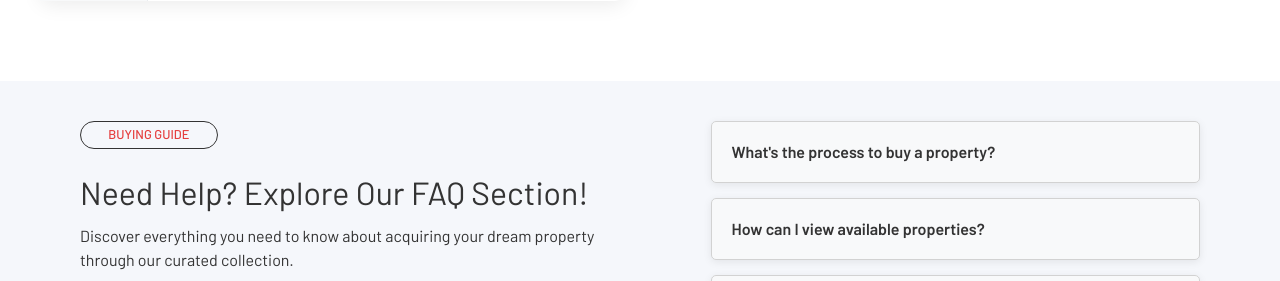
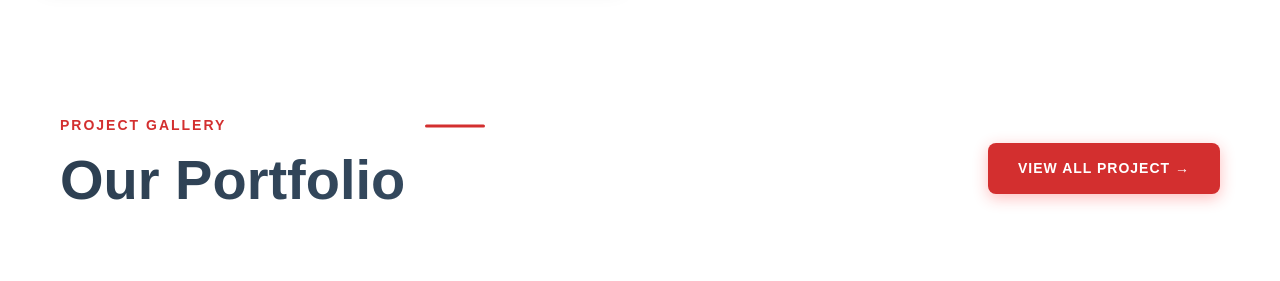
Before and after one commit to Abdulai059/Ltech-Homes, a PHP site: page / in a window 1280 px wide. Shown: the part 1855-2136 px from the top of the page. Run offline with PHP 8.4, Linux system fonts and the light colour scheme.

Commit message:
Updated project with latest changes

```diff
--- /dev/null
+++ b/about-us/portfolio.php
@@ -0,0 +1,94 @@
+<div class="port-container">
+    <div class="port-header">
+        <div class="title-section">
+            <div class="project-label">Project Gallery</div>
+            <h1 class="main-title">Our Portfolio</h1>
+        </div>
+        <button class="view-all-btn" onclick="viewAllProjects()">
+            VIEW ALL PROJECT →
+        </button>
+    </div>
+
+    <div class="portfolio-swiper swiper-container">
+        <div class="swiper-wrapper">
+            <div class="swiper-slide">
+                <div class="project-card" onclick="viewProject('prime-oikos')">
+                    <div class="project-image project-1">
+                        <div class="add-icon">+</div>
+                    </div>
+                    <div class="project-info">
+                        <div class="project-location">Lakowe, Golf Course</div>
+                        <div class="project-name">Prime Oikos Estate</div>
+                    </div>
+                </div>
+            </div>
+
+            <div class="swiper-slide">
+                <div class="project-card" onclick="viewProject('annapolis-court')">
+                    <div class="project-image project-2">
+                        <div class="add-icon">+</div>
+                    </div>
+                    <div class="project-info">
+                        <div class="project-location">Ibeju Lekki</div>
+                        <div class="project-name">Annapolis Court</div>
+                    </div>
+                </div>
+            </div>
+
+            <div class="swiper-slide">
+                <div class="project-card" onclick="viewProject('idera-residential')">
+                    <div class="project-image project-3">
+                        <div class="add-icon">+</div>
+                    </div>
+                    <div class="project-info">
+                        <div class="project-location">Lekki</div>
+                        <div class="project-name">Idera Residential Scheme</div>
+                    </div>
+                </div>
+            </div>
+
+            <div class="swiper-slide">
+                <div class="project-card" onclick="viewProject('golden-heights')">
+                    <div class="project-image project-4">
+                        <div class="add-icon">+</div>
+                    </div>
+                    <div class="project-info">
+                        <div class="project-location">Victoria Island</div>
+                        <div class="project-name">Golden Heights Towers</div>
+                    </div>
+                </div>
+            </div>
+
+            <div class="swiper-slide">
+                <div class="project-card" onclick="viewProject('emerald-gardens')">
+                    <div class="project-image project-5">
+                        <div class="add-icon">+</div>
+                    </div>
+                    <div class="project-info">
+                        <div class="project-location">Ajah</div>
+                        <div class="project-name">Emerald Gardens</div>
+                    </div>
+                </div>
+            </div>
+
+            <div class="swiper-slide">
+                <div class="project-card" onclick="viewProject('royal-terraces')">
+                    <div class="project-image project-6">
+                        <div class="add-icon">+</div>
+                    </div>
+                    <div class="project-info">
+                        <div class="project-location">Banana Island</div>
+                        <div class="project-name">Royal Terraces</div>
+                    </div>
+                </div>
+            </div>
+        </div>
+
+        <!-- Navigation buttons -->
+        <div class="swiper-button-next"></div>
+        <div class="swiper-button-prev"></div>
+
+        <!-- Pagination -->
+        <div class="swiper-pagination"></div>
+    </div>
+</div>
--- a/assets/css/carrer.css
+++ b/assets/css/carrer.css
@@ -144,10 +144,11 @@
   }
 
   .job-header p {
-    font-size: 1rem;
+    font-size: 0.9rem;
   }
   .job-description {
     font-size: 0.95rem;
+    text-align: center;
   }
 
   .job-card {
--- a/assets/css/main.css
+++ b/assets/css/main.css
@@ -616,7 +616,7 @@ HERO SECTION STYLING
     margin: 0;
     width: 100%;
     order: 1;
-    text-align: left !important;
+    text-align: center !important;
     padding-left: 0;
   }
 
@@ -634,6 +634,7 @@ HERO SECTION STYLING
   .purpose-slide {
     font-size: 1rem !important;
     font-style: normal !important;
+    text-align: center !important;
   }
 
   .hero-content {
--- /dev/null
+++ b/assets/css/portfolio.css
@@ -0,0 +1,348 @@
+:root {
+    --primary-color: #d32f2f;
+    --secondary-color: #666;
+    --bg-color: #fff;
+    --light-bg: #f8f9fa;
+    --text-color: #333;
+    --light-text: #7f8c8d;
+    --defaut-light-text: #6c757d;
+    --dark-header-text: #2c3e50;
+  }
+
+.portfolio-section {
+  font-family: "Arial", sans-serif;
+  margin-top: 0.5rem;
+  padding: 40px 20px;
+}
+
+.port-container {
+  max-width: 1200px;
+  margin: 0 auto;
+  background: transparent;
+  border: none;
+}
+
+.port-header {
+  display: flex;
+  justify-content: space-between;
+  align-items: center;
+  margin: 0 20px 60px;
+}
+
+.title-section {
+  display: flex;
+  flex-direction: column;
+  gap: 10px;
+}
+
+.project-label {
+  font-size: 14px;
+  font-weight: 600;
+  /* color: #e6b800; */
+  color: var(--primary-color);
+  text-transform: uppercase;
+  letter-spacing: 2px;
+  position: relative;
+}
+
+.project-label::after {
+  content: "";
+  position: absolute;
+  right: -80px;
+  top: 50%;
+  transform: translateY(-50%);
+  width: 60px;
+  height: 3px;
+  background: #d32f2f;
+  /* background: linear-gradient(90deg, #e6b800, #ffd700); */
+  border-radius: 2px;
+}
+
+.main-title {
+  font-size: 3.5rem;
+  font-weight: 800;
+  color: #2c3e50;
+  background: linear-gradient(135deg, #2c3e50, #34495e);
+  -webkit-background-clip: text;
+  -webkit-text-fill-color: transparent;
+  background-clip: text;
+}
+
+.view-all-btn {
+  /* background: linear-gradient(135deg, #e6b800, #ffd700); */
+  background-color: #d32f2f;
+  color: white;
+  border: none;
+  padding: 15px 30px;
+  font-size: 14px;
+  font-weight: 600;
+  text-transform: uppercase;
+  letter-spacing: 1px;
+  border-radius: 8px;
+  cursor: pointer;
+  transition: all 0.3s ease;
+  box-shadow: 0 4px 15px rgba(255, 38, 38, 0.3);
+  /* box-shadow: 0 4px 15px rgba(230, 184, 0, 0.3); */
+  position: relative;
+  overflow: hidden;
+}
+
+.view-all-btn::before {
+  content: "";
+  position: absolute;
+  top: 0;
+  left: -100%;
+  width: 100%;
+  height: 100%;
+  background: linear-gradient(
+    90deg,
+    transparent,
+    rgba(255, 255, 255, 0.3),
+    transparent
+  );
+  transition: left 0.5s ease;
+}
+
+.view-all-btn:hover {
+  transform: translateY(-2px);
+  box-shadow: 0 8px 25px rgba(230, 184, 0, 0.4);
+}
+
+.view-all-btn:hover::before {
+  left: 100%;
+}
+
+/* Unique portfolio swiper selectors */
+.portfolio-swiper {
+  margin-top: 40px;
+  padding-bottom: 50px;
+  overflow: hidden;
+}
+
+.portfolio-swiper .swiper-slide {
+  width: 370px;
+  height: 480px;
+  flex-shrink: 0;
+  transition: transform 0.5s cubic-bezier(0.25, 0.1, 0.25, 1);
+}
+
+.portfolio-swiper .swiper-wrapper {
+  display: flex;
+  align-items: stretch;
+  padding: 10px 0;
+}
+
+.project-card {
+  border-radius: 10px;
+  overflow: hidden;
+  transition: all 0.4s ease;
+  position: relative;
+  cursor: pointer;
+  height: 100%;
+  box-shadow: 0 2px 5px rgba(0, 0, 0, 0.15);
+}
+
+.project-card:hover {
+  transform: translateY(-10px);
+}
+
+.project-image {
+  width: 100%;
+  height: 350px;
+  background-size: cover;
+  background-position: center;
+  position: relative;
+}
+
+.project-image::before {
+  content: "";
+  position: absolute;
+  top: 0;
+  left: 0;
+  right: 0;
+  bottom: 0;
+  background: linear-gradient(
+    45deg,
+    rgba(44, 62, 80, 0.3),
+    rgba(52, 73, 94, 0.1)
+  );
+  opacity: 0;
+  transition: opacity 0.3s ease;
+}
+
+.project-card:hover .project-image::before {
+  opacity: 1;
+}
+
+.project-1 {
+  background-image: url("https://res.cloudinary.com/ltect-homes/image/upload/v1751654661/project_1_5_di4xqz.jpg");
+}
+.project-2 {
+  background-image: url("https://res.cloudinary.com/ltect-homes/image/upload/v1751654661/project_1_5_di4xqz.jpg");
+}
+.project-3 {
+  background-image: url("https://res.cloudinary.com/ltect-homes/image/upload/v1751654661/project_1_5_di4xqz.jpg");
+}
+.project-4 {
+  background-image: url("https://res.cloudinary.com/ltect-homes/image/upload/v1751654661/project_1_5_di4xqz.jpg");
+}
+.project-5 {
+  background-image: url("https://res.cloudinary.com/ltect-homes/image/upload/v1751654661/project_1_5_di4xqz.jpg");
+}
+.project-6 {
+  background-image: url("https://res.cloudinary.com/ltect-homes/image/upload/v1751654661/project_1_5_di4xqz.jpg");
+}
+
+.add-icon {
+  position: absolute;
+  bottom: 20px;
+  right: 20px;
+  width: 40px;
+  height: 40px;
+  background: var(--primary-color);
+  /* background: linear-gradient(135deg, #e6b800, #ffd700); */
+  border-radius: 50%;
+  display: flex;
+  align-items: center;
+  justify-content: center;
+  color: white;
+  font-size: 20px;
+  font-weight: bold;
+  box-shadow: 0 4px 15px rgba(230, 184, 0, 0.3);
+  transition: all 0.3s ease;
+}
+
+.add-icon:hover {
+  transform: scale(1.1);
+  box-shadow: 0 6px 20px rgba(230, 184, 0, 0.4);
+}
+
+.project-info {
+  padding: 25px;
+  overflow: hidden;
+  background: linear-gradient(135deg, #ffffff, #f8f9fa);
+}
+
+.project-location {
+  color: #7f8c8d;
+  font-size: 12px;
+  margin-bottom: 6px;
+  font-weight: 500;
+}
+
+.project-name {
+  font-size: 18px;
+  font-weight: 700;
+  color: #2c3e50;
+  margin-bottom: 15px;
+  background: linear-gradient(135deg, #2c3e50, #34495e);
+  -webkit-background-clip: text;
+  -webkit-text-fill-color: transparent;
+  background-clip: text;
+}
+
+/* Swiper customization with unique parent selector */
+.portfolio-swiper .swiper-pagination {
+  position: static !important;
+  margin-top: 30px;
+}
+
+.portfolio-swiper .swiper-pagination-bullet {
+  width: 7px;
+  height: 7px;
+  /* background: #e6b800; */
+  background: var(--primary-color);
+  opacity: 0.3;
+  transition: all 0.3s ease;
+}
+
+.portfolio-swiper .swiper-pagination-bullet-active {
+  opacity: 1;
+  transform: scale(1.2);
+}
+
+/* .portfolio-swiper .swiper-button-next,
+.portfolio-swiper .swiper-button-prev {
+  color: #e6b800;
+  background: rgba(255, 255, 255, 0.9);
+  border-radius: 50%;
+  width: 40px;
+  height: 40px;
+  margin-top: -20px;
+  box-shadow: 0 4px 15px rgba(0, 0, 0, 0.1);
+  transition: all 0.3s ease;
+} */
+
+.portfolio-swiper .swiper-button-next,
+  .portfolio-swiper .swiper-button-prev {
+    display: none;
+  }
+
+
+.portfolio-swiper .swiper-button-next:hover,
+.portfolio-swiper .swiper-button-prev:hover {
+  background: rgba(255, 255, 255, 1);
+  transform: scale(1.1);
+}
+
+.portfolio-swiper .swiper-button-next::after,
+.portfolio-swiper .swiper-button-prev::after {
+  font-size: 16px;
+  font-weight: bold;
+}
+
+@media (max-width: 768px) {
+  .port-header {
+    flex-direction: column;
+    gap: 30px;
+    text-align: start;
+    justify-content: flex-start;
+    align-items: flex-start;
+    margin: 0 5px;
+  }
+
+  .main-title {
+    font-size: 2rem;
+  }
+
+  .project-label::after {
+    content: "";
+  position: absolute;
+  right: -40px;
+  top: 50%;
+  transform: translateY(-50%);
+  width: 40px;
+  height: 2px;
+  background: #d32f2f;
+  /* background: linear-gradient(90deg, #e6b800, #ffd700); */
+  border-radius: 2px;
+  }
+
+  .portfolio-swiper .swiper-button-next,
+  .portfolio-swiper .swiper-button-prev {
+    display: none;
+  }
+
+  .portfolio-swiper .swiper-slide {
+    width: 80%;
+    margin: 0 auto;
+    padding: 10px;
+    height: 450px;
+  }
+
+  .portfolio-swiper .swiper-slide-active {
+    transform: scale(1);
+  }
+
+  .project-image {
+    width: 100%;
+    height: 300px;
+  }
+
+  .portfolio-swiper .swiper-pagination {
+    position: static !important;
+    margin-top: 15px;
+  }
+
+
+}
--- a/assets/css/why-choose-us.css
+++ b/assets/css/why-choose-us.css
@@ -86,9 +86,9 @@ Table of content:
 }
 
 .wcd-description {
-  color: var(--text-color-light);
-  font-size: 1.02rem;
-  line-height: 1.8;
+  color: #6c757d;
+  font-size: 1.01rem;
+  line-height: 1.6;
   margin-bottom: 35px;
   max-width: 100%;
   text-align: left;
--- /dev/null
+++ b/assets/js/portfolio.js
@@ -0,0 +1,37 @@
+document.addEventListener("DOMContentLoaded", function () {
+  // Initialize Swiper
+  const swiper = new Swiper(".portfolio-swiper", {
+    slidesPerView: "auto",
+    spaceBetween: 25,
+    centeredSlides: true,
+    loop: true,
+    autoplay: {
+      delay: 5000,
+      disableOnInteraction: false,
+    },
+    pagination: {
+      el: ".swiper-pagination",
+      clickable: true,
+    },
+    navigation: {
+      nextEl: ".swiper-button-next",
+      prevEl: ".swiper-button-prev",
+    },
+    breakpoints: {
+      0: { slidesPerView: 1, spaceBetween: 20 },
+      768: { slidesPerView: "auto", spaceBetween: 30 },
+    },
+  });
+
+  // Project view function
+  window.viewProject = function (projectId) {
+    console.log("Viewing project:", projectId);
+    // Your implementation
+  };
+
+  // View all projects function
+  window.viewAllProjects = function () {
+    console.log("View all projects clicked");
+    // Your implementation
+  };
+});
--- a/footer.php
+++ b/footer.php
@@ -139,8 +139,9 @@
 <!-- Font Awesome JS -->
 <script src="https://cdnjs.cloudflare.com/ajax/libs/font-awesome/6.4.0/js/all.min.js"></script>
 
-<!-- Swiper JS -->
+<!-- Load Swiper JS -->
 <script src="https://cdn.jsdelivr.net/npm/swiper@10/swiper-bundle.min.js"></script>
+
 
 <!-- Custom JS -->
 <script src="/assets/js/testimonial-card-animation.js"></script>
@@ -149,6 +150,9 @@
 <script src="/assets/js/team.js"></script>
 <script src="/assets/js/why-choose-us.js"></script>
 <script src="/assets/js/video-popup.js"></script>
+<script src="/assets/js/portfolio.js"></script>
+
+
 </body>
 
 </html>
--- a/header.php
+++ b/header.php
@@ -22,10 +22,9 @@
     rel="stylesheet"
     href="https://cdnjs.cloudflare.com/ajax/libs/font-awesome/6.4.0/css/all.min.css" />
 
-  <!-- Swiper CSS -->
-  <link
-    rel="stylesheet"
-    href="https://cdn.jsdelivr.net/npm/swiper@10/swiper-bundle.min.css" />
+  <link rel="stylesheet" href="https://cdn.jsdelivr.net/npm/swiper@10/swiper-bundle.min.css">
+  <!-- Load your custom CSS -->
+
 
   <!--component css stylesheet-->
   <link rel="stylesheet" href="/assets/css/main.css">
@@ -35,6 +34,8 @@
   <link rel="stylesheet" href="/assets/css/mission-team.css">
   <link rel="stylesheet" href="/assets/css/property-management.css">
   <link rel="stylesheet" href="/assets/css/carrer.css">
+  <link rel="stylesheet" href="/assets/css/portfolio.css">
+
 
   <!-- GOOGLE FONTS -->
   <link rel="preconnect" href="https://fonts.googleapis.com" />
@@ -47,6 +48,10 @@
   <link
     rel="stylesheet"
     href="https://cdnjs.cloudflare.com/ajax/libs/font-awesome/6.0.0/css/all.min.css" />
+
+  <!-- Load Swiper CSS -->
+  <link rel="stylesheet" href="https://cdn.jsdelivr.net/npm/swiper@10/swiper-bundle.min.css">
+
 
   <!-- bootsrap Icons -->
   <link
--- a/index.php
+++ b/index.php
@@ -129,6 +129,13 @@
     <?php include 'pages/why-choose-us.php'; ?>
   </div>
 
+  <!-- START PORFOLIO SECTION-->
+  <section class="portfolio-section">
+    <?php include 'about-us/portfolio.php'; ?>
+  </section>
+
+
+
   <!-- START FAQ SECTION -->
   <section class="faq-section">
     <div class="faq-wrapper">
@@ -219,6 +226,8 @@
     <?php include 'about-us/our-team.php'; ?>
   </section>
 
+
+  <!-- START CARRER SECTION -->
   <section id="carrer-section">
     <div class="job-container">
       <div class="job-header" data-aos="fade-up"
```
Also changed, not shown: contact.php (+6 -17 lines), pages/services/property-development.php (added, +158 -0 lines).
